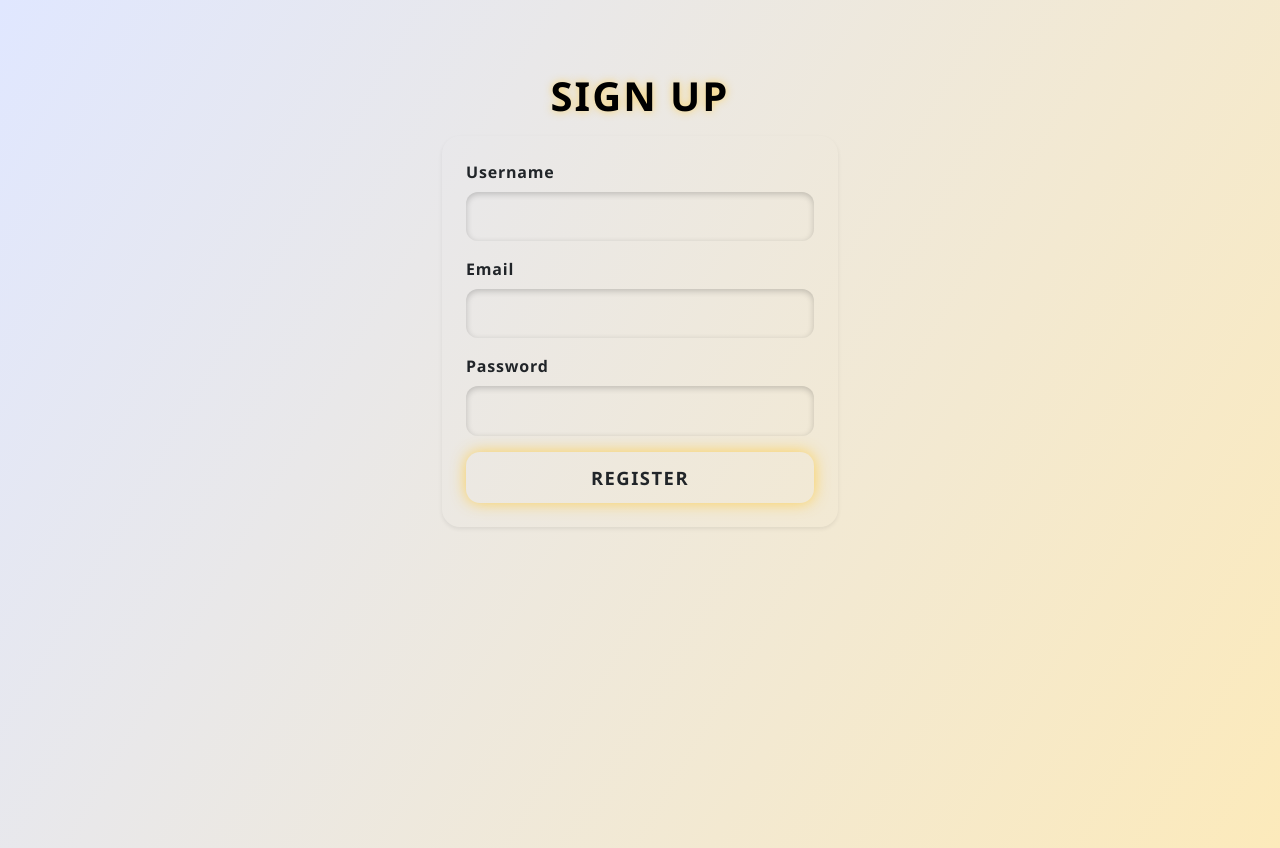
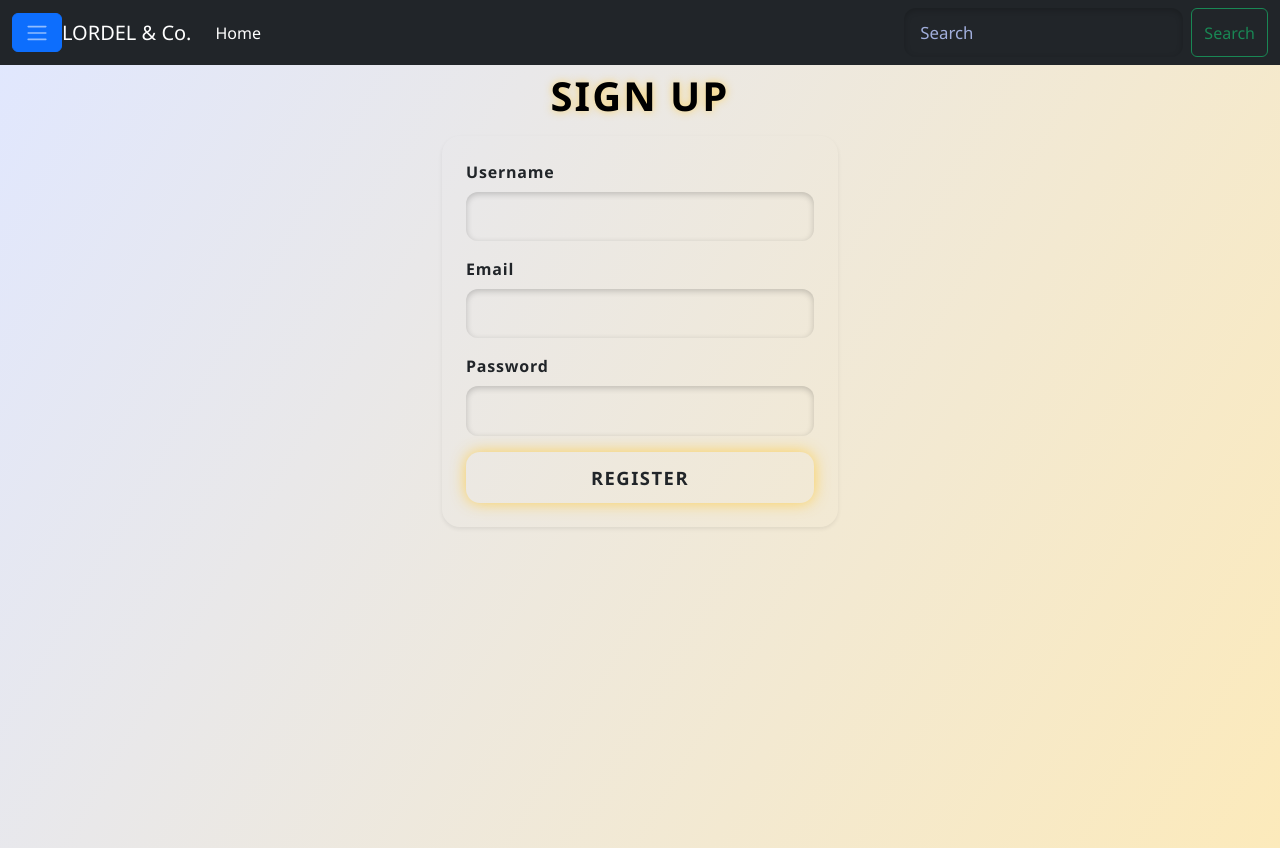
Before and after one commit to Lordel-jay/Hotel-management-and-event-booking, a plain HTML site: page Signup1.html in a window 1280 px wide. Drawn offline with nearby package versions, Linux system fonts and the light colour scheme.

Commit message:
Update Signup1.html

```diff
--- a/Signup1.html
+++ b/Signup1.html
@@ -9,6 +9,31 @@
 </head>
 <body>
     <!-- Sidebar/Navbar copied from index.html -->
+     <!-- Navbar start -->
+  <nav class="navbar navbar-expand-lg navbar-dark bg-dark fixed-top">
+    <div class="container-fluid">
+      <button class="btn btn-primary" type="button" data-bs-toggle="offcanvas" data-bs-target="#offcanvasExample" aria-controls="offcanvasExample" aria-label="Toggle navigation">
+        <span class="navbar-toggler-icon"></span>
+      </button>
+      <a class="navbar-brand" href="#">LORDEL & Co.</a>
+      <button class="navbar-toggler" type="button" data-bs-toggle="collapse" data-bs-target="#navbarSupportedContent" aria-controls="navbarSupportedContent" aria-expanded="false" aria-label="Toggle navigation">
+        <span class="navbar-toggler-icon"></span>
+      </button>
+      <div class="collapse navbar-collapse" id="navbarSupportedContent">
+        <ul class="navbar-nav me-auto mb-2 mb-lg-0">
+          <li class="nav-item"><a class="nav-link active" href="index1.html">Home</a></li>
+
+            </ul>
+          </li>
+        </ul>
+        <form class="d-flex" role="search">
+          <input class="form-control me-2" type="search" placeholder="Search" aria-label="Search" />
+          <button class="btn btn-outline-success" type="submit">Search</button>
+        </form>
+      </div>
+    </div>
+  </nav>
+  <!-- Navbar end -->
     <!-- ... -->
     <main class="container mt-5 pt-4">
       <h2 class="mb-3">Sign Up</h2>
```
